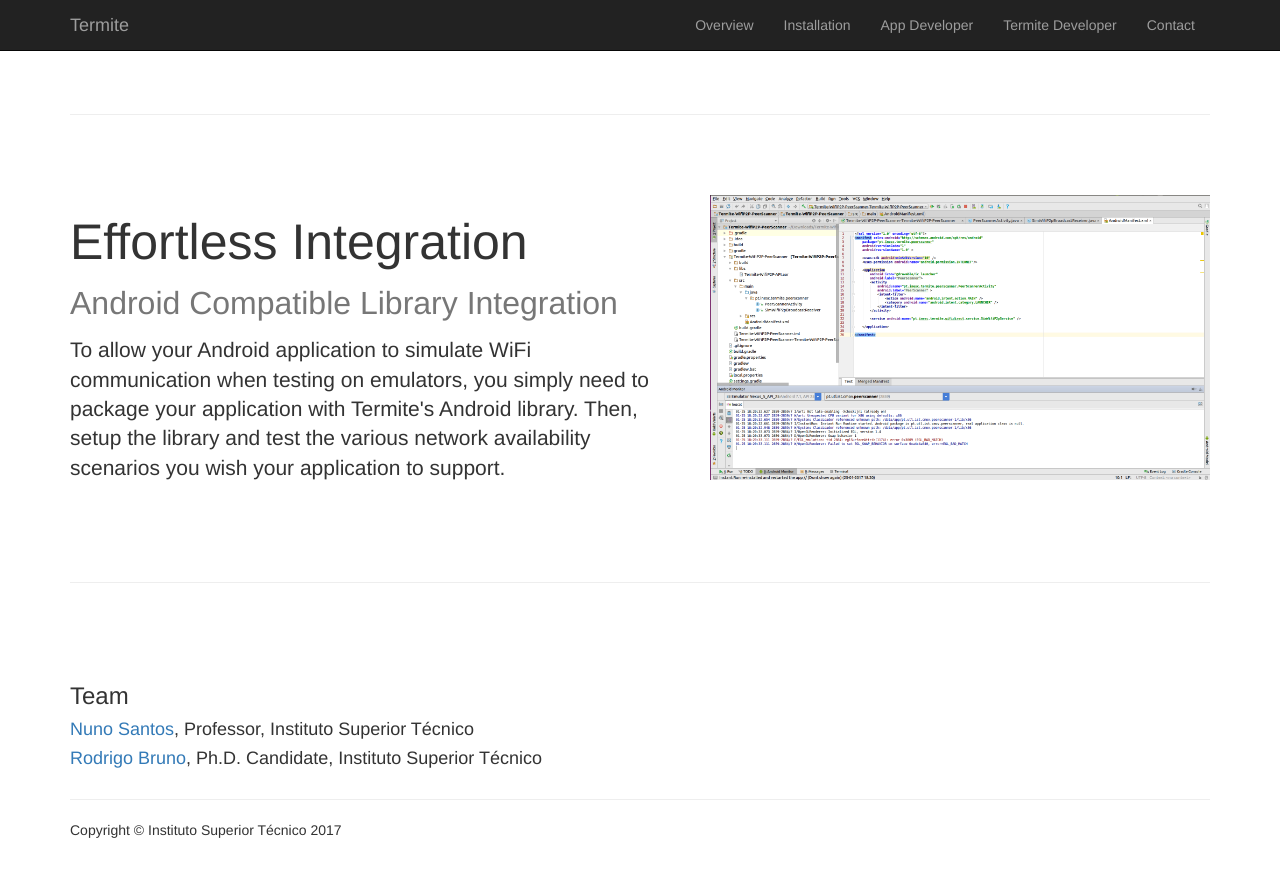
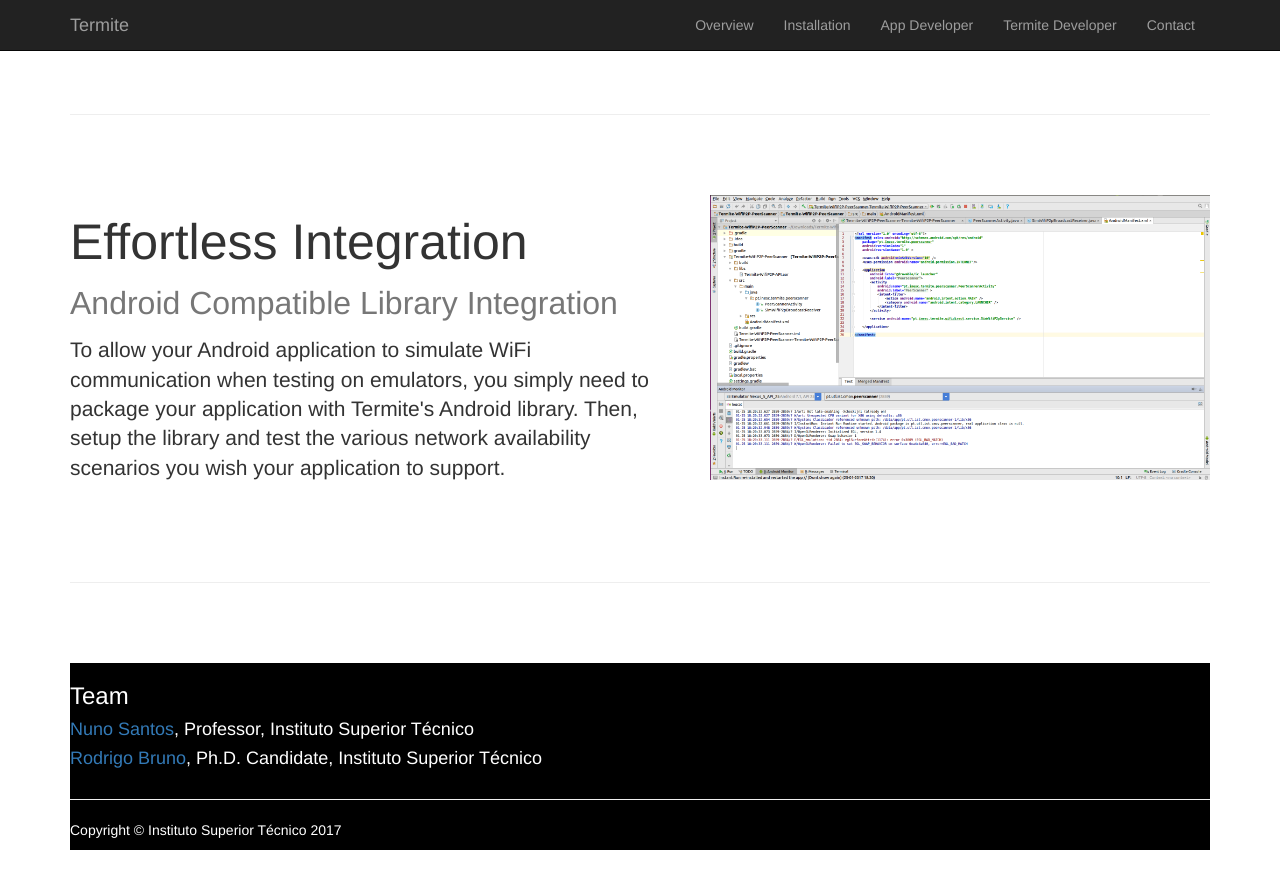
Before and after one commit to etraudonun/termite, a Jekyll site: the page index.html, which Jekyll copies as it is, in a window 1280 px wide and 900 px high, scrolled down 2292 px. Shown: the top 889 px of the window. Built offline with Jekyll 4.4.1, drawn with Linux system fonts in a browser that asks for light colours.

Commit message:
Update index.html

```diff
--- a/index.html
+++ b/index.html
@@ -278,7 +278,8 @@
         <hr class="featurette-divider">
 
         <!-- Footer -->
-        <footer>
+        <footer style="background-color:#000;">
+            <font color="white">
 
             <div class="row">
                 <div class="col-md-12">
@@ -295,6 +296,7 @@
                     <p>Copyright &copy; Instituto Superior Técnico 2017</p>
                 </div>
             </div>
+            </font>
         </footer>
 
     </div>
```
